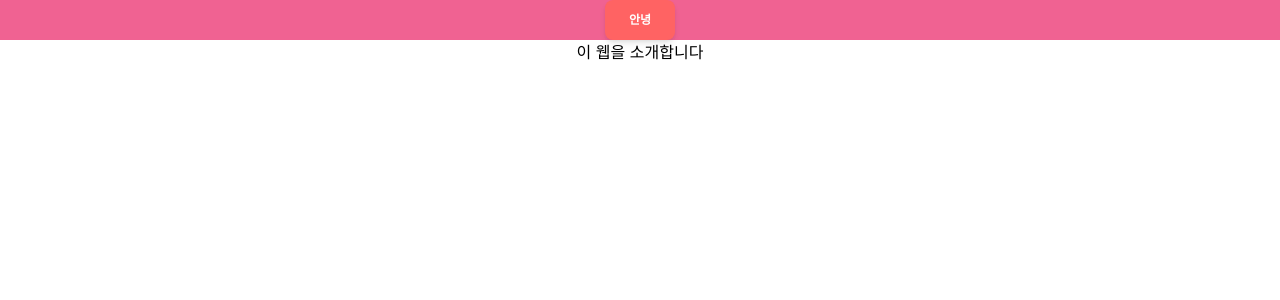
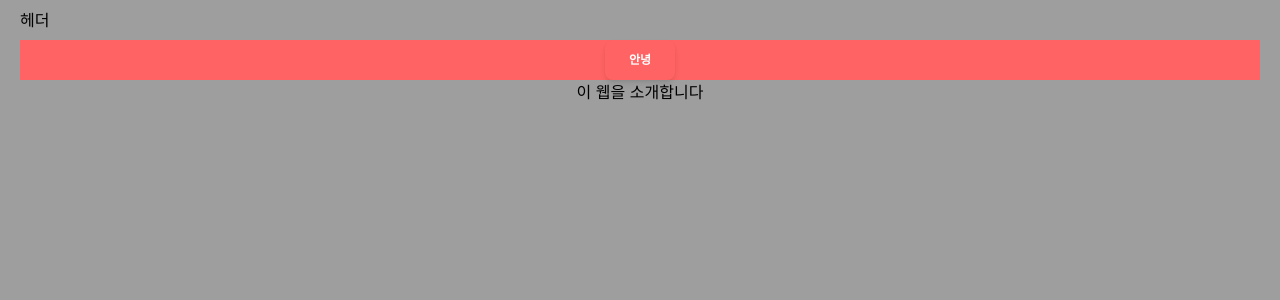
Before and after one commit to KDT1-FE/Y_FE_Toy2, a Next.js app: page /home in a window 1280 px wide. Shown: the top 300 px of the page. Built offline with nearby package versions, Linux system fonts and the light colour scheme.

Commit message:
Feat : Layout에 Wrapper로 기본 틀 작성

```diff
--- /dev/null
+++ b/Components/Wrapper.tsx
@@ -0,0 +1,14 @@
+import React from 'react';
+
+const Wrapper = ({ children }: { children: React.ReactNode }) => {
+	return (
+		<section className="w-full sm:w-[425px] md:w-[645px] px-5 h-screen flex flex-col mx-auto bg-orange-300">
+			<header className="flex h-10 justify-between items-center bg-blue-700">
+				헤더
+			</header>
+			{children}
+		</section>
+	);
+};
+
+export default Wrapper;
--- a/app/layout.tsx
+++ b/app/layout.tsx
@@ -2,6 +2,7 @@ import type { Metadata } from 'next';
 import { Inter } from 'next/font/google';
 import './globals.css';
 import ClientProviders from '@/Components/Provider/ClientProvider';
+import Wrapper from '@/Components/Wrapper';
 
 const inter = Inter({ subsets: ['latin'] });
 
@@ -18,7 +19,11 @@ export default function RootLayout({
 	return (
 		<html lang="en">
 			<body className={inter.className}>
-				<ClientProviders>{children}</ClientProviders>
+				<ClientProviders>
+					<div className="bg-gray-500 h-screen">
+						<Wrapper>{children}</Wrapper>
+					</div>
+				</ClientProviders>
 			</body>
 		</html>
 	);
--- a/app/open/page.tsx
+++ b/app/open/page.tsx
@@ -1,5 +1,4 @@
 import React from 'react';
-import Plate from '@/Components/Plate';
 import { fetchAllChat } from './open.utils';
 
 type ChatData = {
@@ -16,8 +15,7 @@ const Open = async () => {
 	const result = await fetchAllChat(accessToken);
 	console.log(result);
 	return (
-		<Plate>
-			<div>
+		<div className="flex flex-col bg-red-300">
 			{result.chats.map((chat: ChatData) => {
 				return (
 					<div key={chat.id}>
@@ -26,7 +24,6 @@ const Open = async () => {
 				);
 			})}
 		</div>
-		</Plate>
 	);
 };
 
--- a/tailwind.config.ts
+++ b/tailwind.config.ts
@@ -11,6 +11,11 @@ const config: Config = withMT({
 		'path-to-your-node_modules/@material-tailwind/react/theme/components/**/*.{js,ts,jsx,tsx}',
 	],
 	theme: {
+		screens: {
+			sm: '425px',
+			md: '768px',
+			lg: '1024px',
+		},
 		extend: {
 			colors: {
 				primary: '#FF6363',
```
Also changed, not shown: Components/Plate.tsx (deleted, +0 -11 lines). Lines whose indentation alone changed are shown as unchanged.
